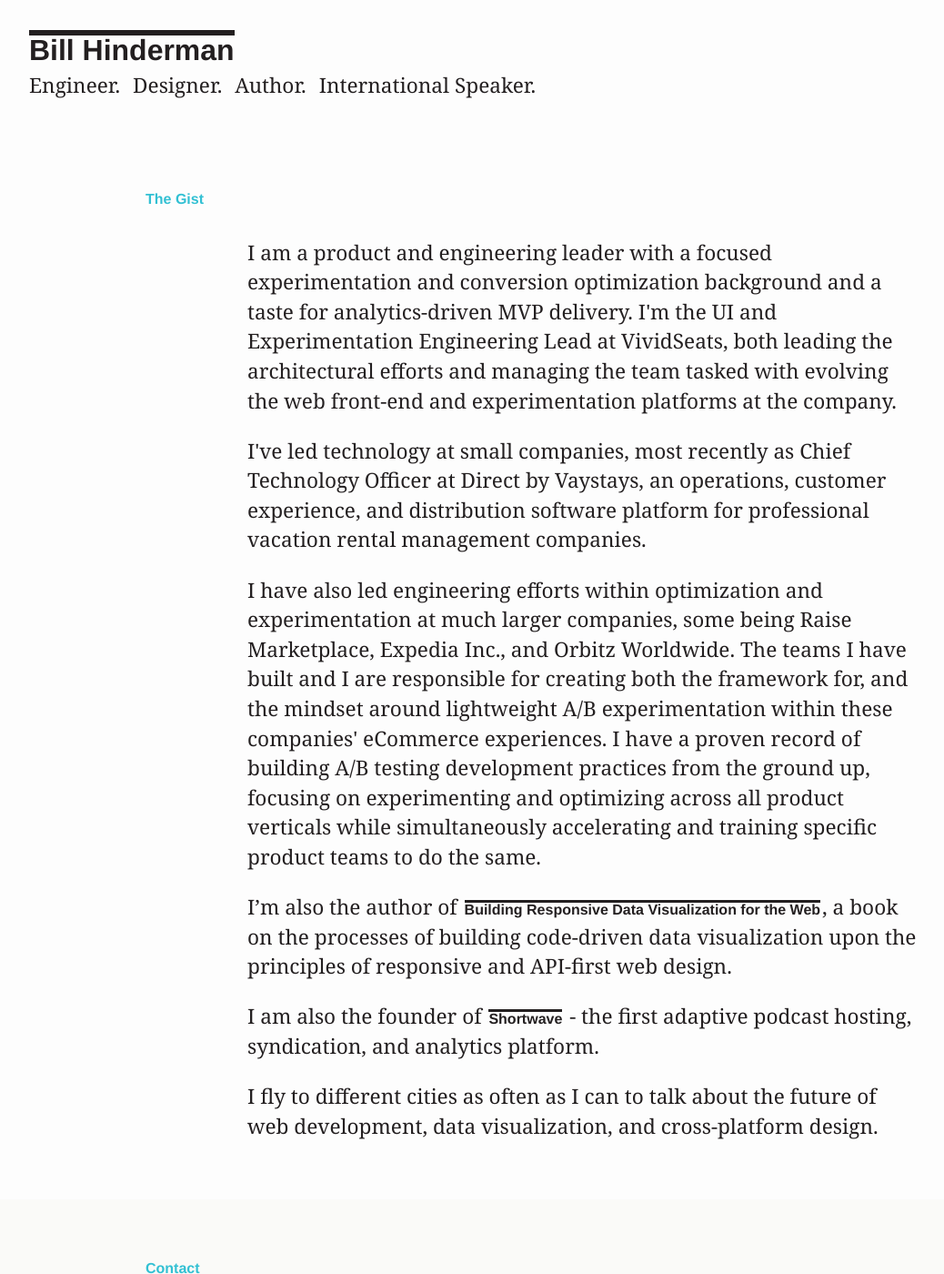
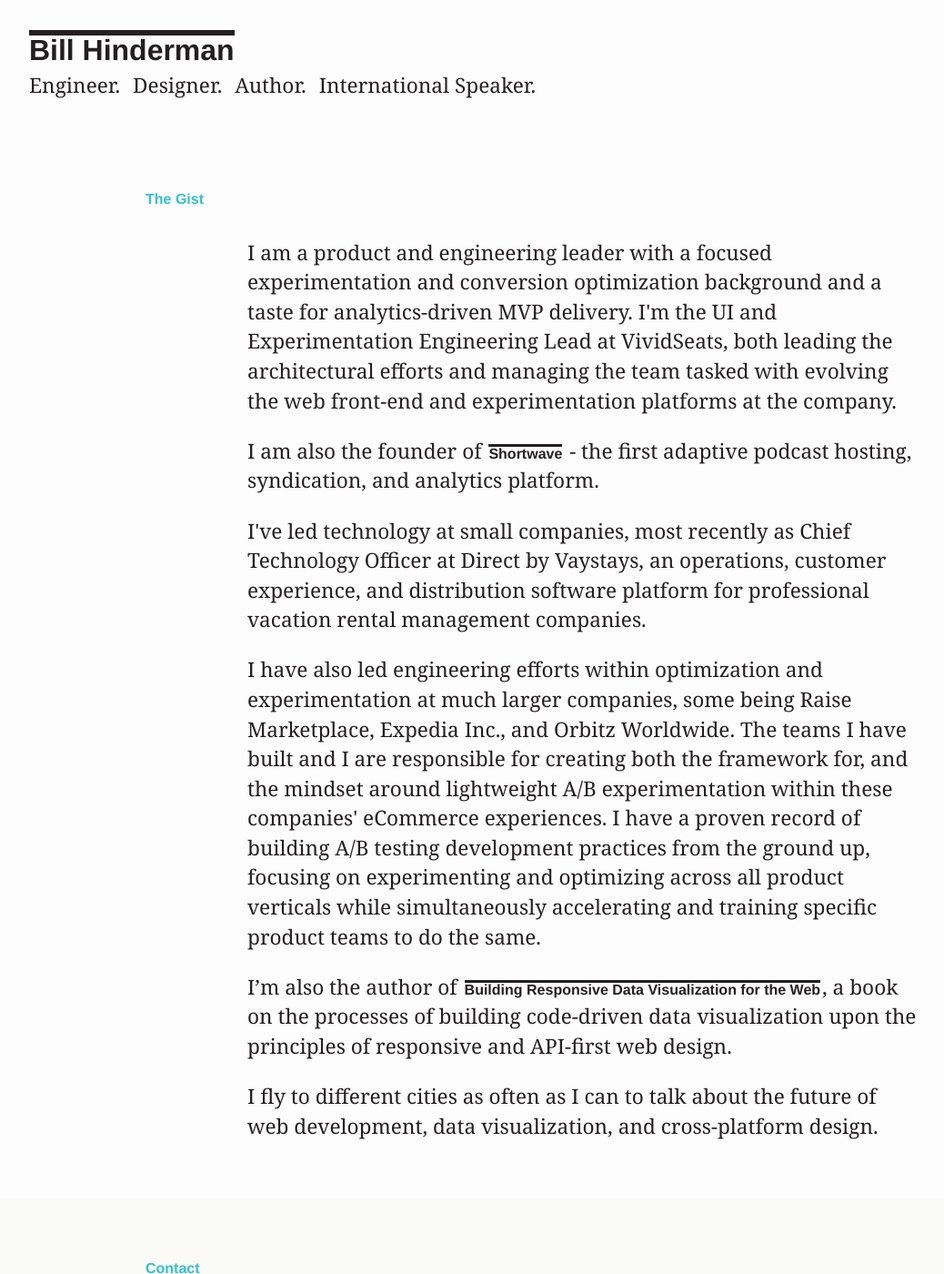
Before and after one commit to billHinderman/resume, a Jekyll site: the page built from index.html, in a window 1280 px wide and 1400 px high. Shown: the whole window at 91% size, without its empty margins (0-1038 px from the left). Built offline with Jekyll 4.4.1, drawn with Linux system fonts in a browser that asks for light colours.

Commit message:
Rearranging gist

```diff
--- a/_includes/section-gist.html
+++ b/_includes/section-gist.html
@@ -3,6 +3,10 @@
   <div class="wrapper-s">
     <p>
       I am a product and engineering leader with a focused experimentation and conversion optimization background and a taste for analytics-driven MVP delivery.  I'm the UI and Experimentation Engineering Lead at VividSeats, both leading the architectural efforts and managing the team tasked with evolving the web front-end and experimentation platforms at the company.
+    </p>
+
+    <p>
+      I am also the founder of <a class="link link-inline" href="http://www.goshortwave.com/" target="_blank">Shortwave</a> - the first adaptive podcast hosting, syndication, and analytics platform.
     </p>
 
     <p>
@@ -18,10 +22,6 @@
     </p>
 
     <p>
-      I am also the founder of <a class="link link-inline" href="http://www.goshortwave.com/" target="_blank">Shortwave</a> - the first adaptive podcast hosting, syndication, and analytics platform.
-    </p>
-
-    <p>
       I fly to different cities as often as I can to talk about the future of web development, data visualization, and cross-platform design.
     </p>
   </div>
```
